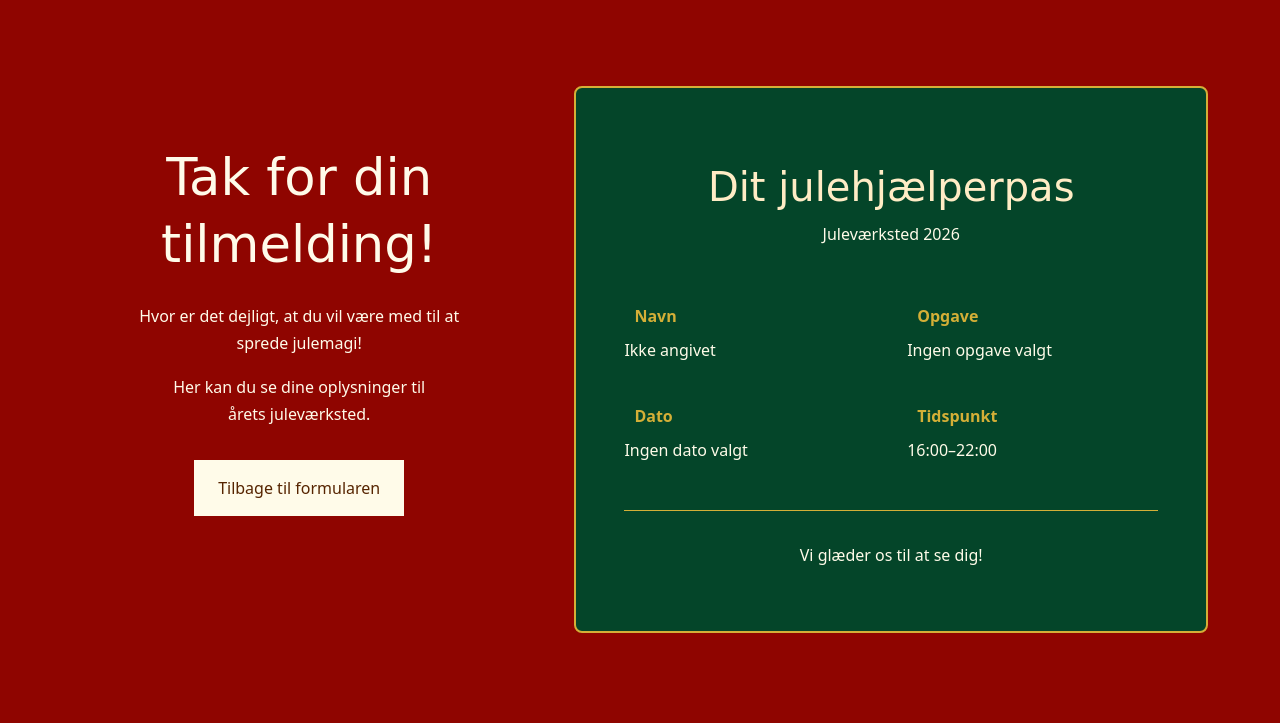
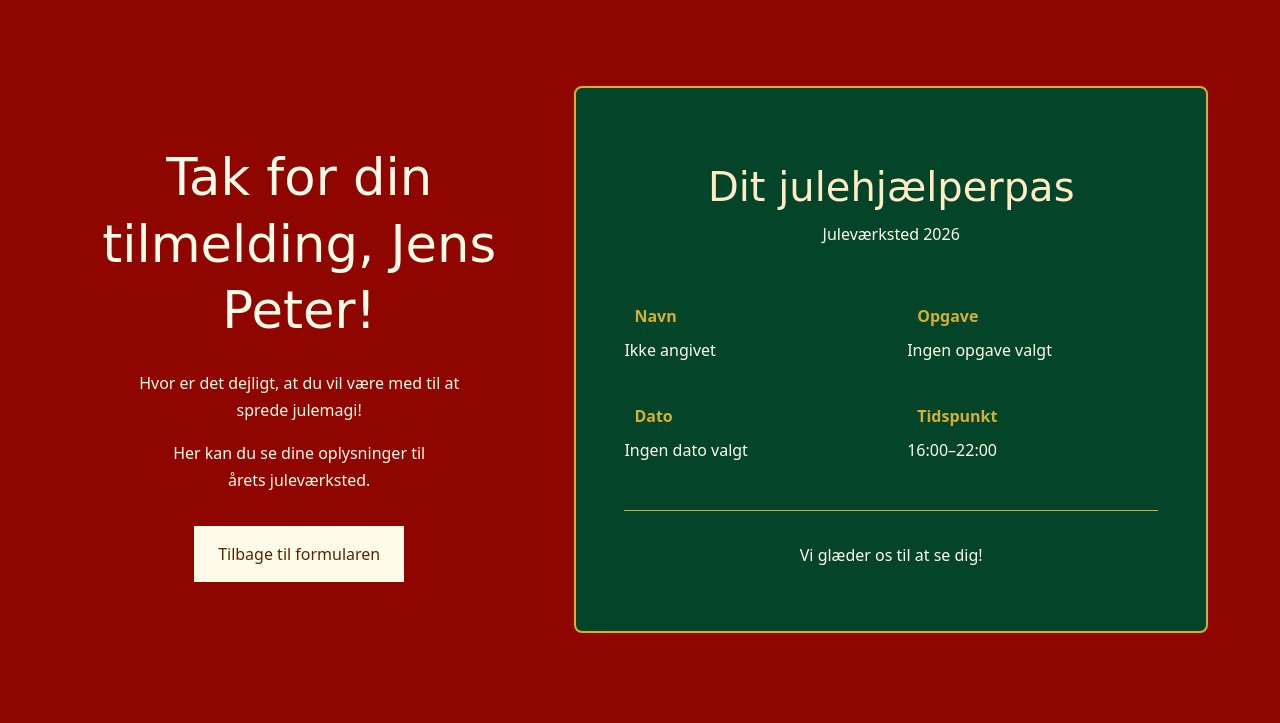
Before and after one commit to KFM98/juleevent_samlet, a plain HTML site: page opsamling.html in a window 1280 px wide. Shown: the part 74-797 px from the top of the page. Drawn offline with Linux system fonts and the light colour scheme.

Commit message:
nyoverskriftopsamling

```diff
--- a/opsamling.html
+++ b/opsamling.html
@@ -46,7 +46,7 @@
       <section class="opsamling-page">
         <!-- VENSTRE SIDE -->
         <div class="opsamling-intro">
-          <h1>Tak for din tilmelding!</h1>
+          <h1>Tak for din tilmelding, Jens Peter!</h1>
 
           <p>Hvor er det dejligt, at du vil være med til at sprede julemagi!</p>
 
```
